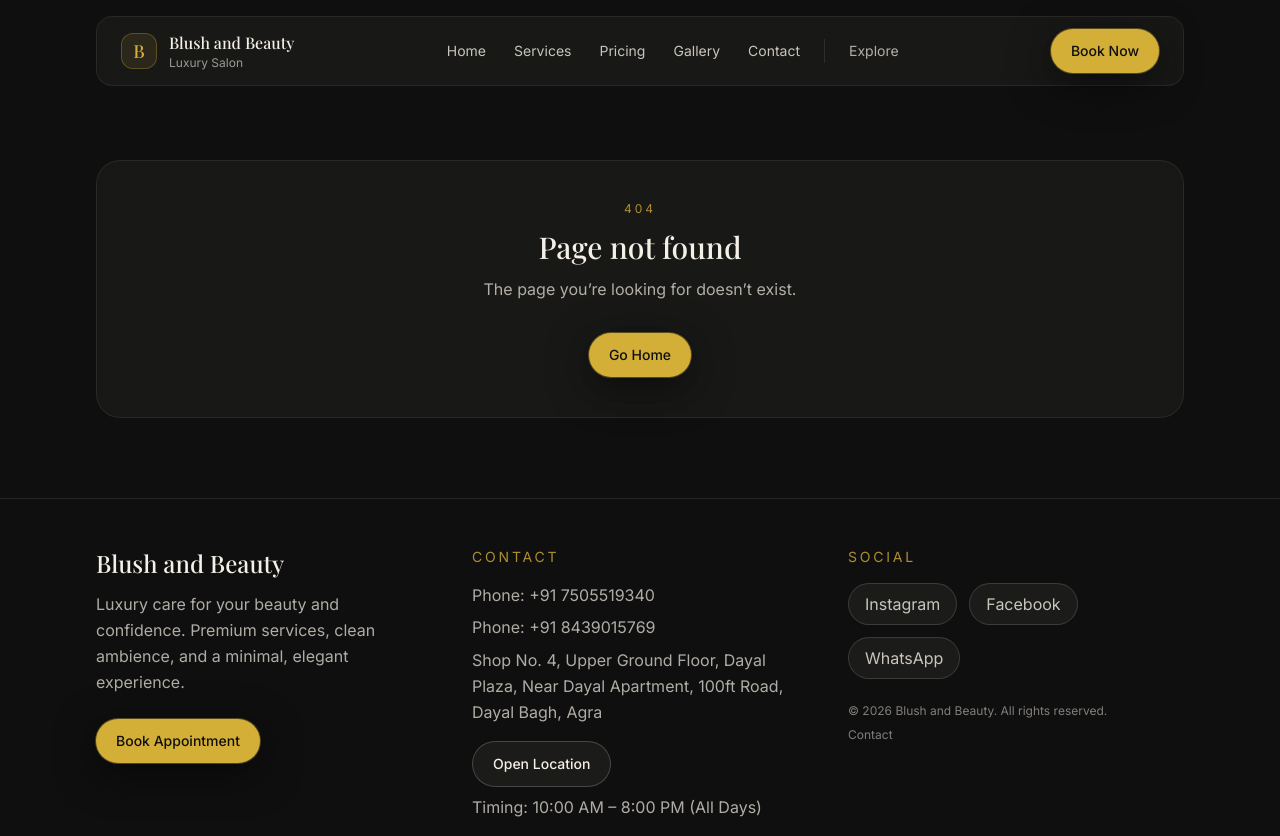
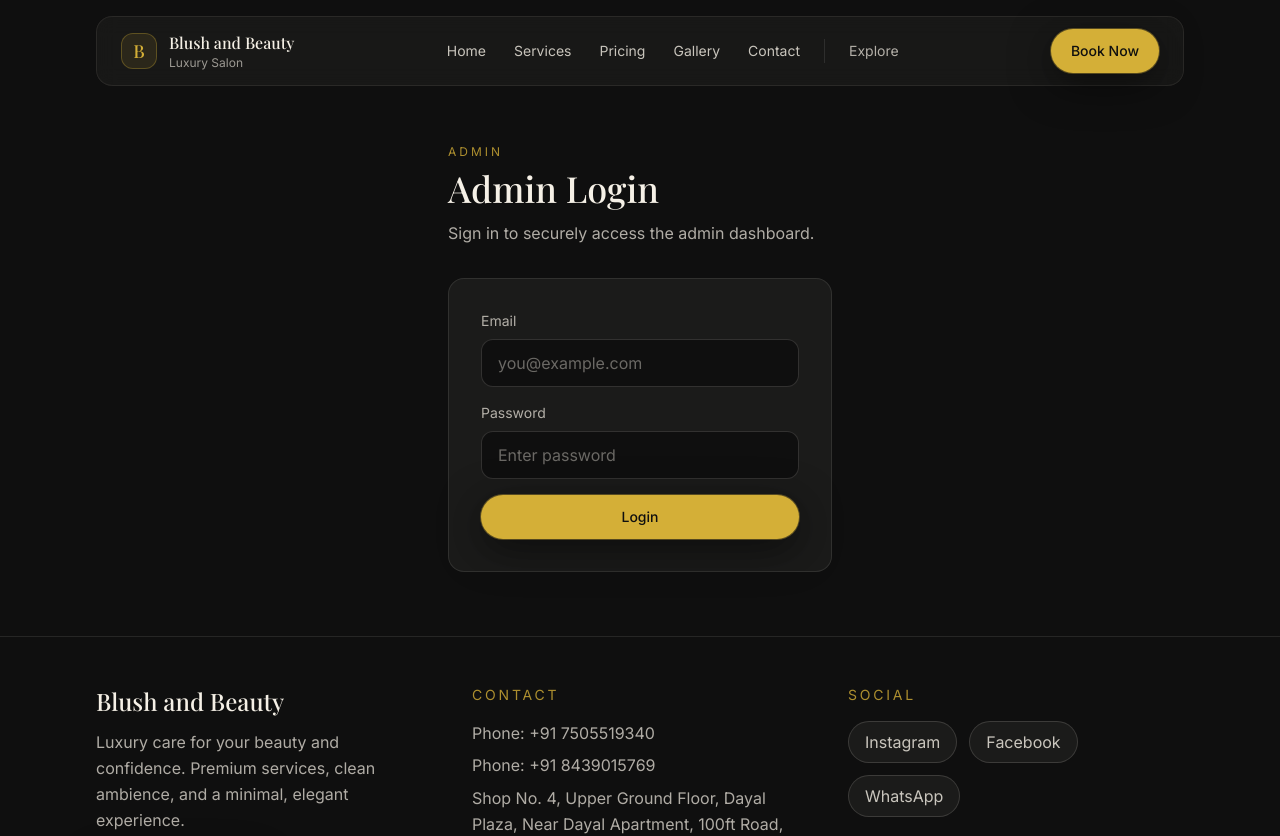
Before and after one commit to arpankaushal1234567777-ctrl/shopsite, a React (Vite) app: page /admin-login in a window 1280 px wide. Shown: the top 836 px of the page. Built offline with nearby package versions, Linux system fonts and the light colour scheme.

Commit message:
admin login

```diff
--- a/src/App.jsx
+++ b/src/App.jsx
@@ -1,7 +1,9 @@
-import { Route, Routes } from "react-router-dom";
+import { useEffect, useState } from "react";
+import { Navigate, Route, Routes } from "react-router-dom";
 import Navbar from "./components/Navbar.jsx";
 import Footer from "./components/Footer.jsx";
 import ScrollToTop from "./components/ScrollToTop.jsx";
+import { supabase } from "./lib/supabase.js";
 import Home from "./pages/Home.jsx";
 import Services from "./pages/Services.jsx";
 import Pricing from "./pages/Pricing.jsx";
@@ -9,8 +11,72 @@ import Gallery from "./pages/Gallery.jsx";
 import Contact from "./pages/Contact.jsx";
 import BookAppointment from "./pages/BookAppointment.jsx";
 import Admin from "./pages/Admin.jsx";
+import AdminLogin from "./pages/AdminLogin.jsx";
 import ManageBooking from "./pages/ManageBooking.jsx";
 import NotFound from "./pages/NotFound.jsx";
+
+const ADMIN_EMAIL = "your-email@gmail.com";
+
+function ProtectedAdminRoute({ children }) {
+  const [isChecking, setIsChecking] = useState(true);
+  const [isAllowed, setIsAllowed] = useState(false);
+
+  useEffect(() => {
+    let isActive = true;
+
+    async function checkSession() {
+      const { data } = await supabase.auth.getSession();
+      const sessionEmail = data.session?.user?.email ?? "";
+
+      if (!isActive) {
+        return;
+      }
+
+      if (data.session && sessionEmail !== ADMIN_EMAIL) {
+        await supabase.auth.signOut();
+        setIsAllowed(false);
+        setIsChecking(false);
+        return;
+      }
+
+      setIsAllowed(Boolean(data.session) && sessionEmail === ADMIN_EMAIL);
+      setIsChecking(false);
+    }
+
+    checkSession();
+
+    const {
+      data: { subscription },
+    } = supabase.auth.onAuthStateChange(async (_event, session) => {
+      const sessionEmail = session?.user?.email ?? "";
+
+      if (session && sessionEmail !== ADMIN_EMAIL) {
+        await supabase.auth.signOut();
+        setIsAllowed(false);
+        setIsChecking(false);
+        return;
+      }
+
+      setIsAllowed(Boolean(session) && sessionEmail === ADMIN_EMAIL);
+      setIsChecking(false);
+    });
+
+    return () => {
+      isActive = false;
+      subscription.unsubscribe();
+    };
+  }, []);
+
+  if (isChecking) {
+    return <div className="px-4 py-16 text-center text-beige/70">Loading...</div>;
+  }
+
+  if (!isAllowed) {
+    return <Navigate to="/admin-login" replace />;
+  }
+
+  return children;
+}
 
 export default function App() {
   return (
@@ -25,7 +91,15 @@ export default function App() {
           <Route path="/gallery" element={<Gallery />} />
           <Route path="/contact" element={<Contact />} />
           <Route path="/book" element={<BookAppointment />} />
-          <Route path="/admin" element={<Admin />} />
+          <Route path="/admin-login" element={<AdminLogin />} />
+          <Route
+            path="/admin"
+            element={
+              <ProtectedAdminRoute>
+                <Admin />
+              </ProtectedAdminRoute>
+            }
+          />
           <Route path="/manage-booking" element={<ManageBooking />} />
           <Route path="*" element={<NotFound />} />
         </Routes>
--- a/src/pages/Admin.jsx
+++ b/src/pages/Admin.jsx
@@ -1,4 +1,6 @@
 import { useEffect, useMemo, useState } from "react";
+import { useNavigate } from "react-router-dom";
+import Button from "../components/Button.jsx";
 import Reveal from "../components/Reveal.jsx";
 import SectionHeading from "../components/SectionHeading.jsx";
 import Card from "../components/Card.jsx";
@@ -63,6 +65,7 @@ function getTodayDateString() {
 }
 
 export default function Admin() {
+  const navigate = useNavigate();
   const [appointments, setAppointments] = useState([]);
   const [isLoading, setIsLoading] = useState(true);
   const [busyAppointmentId, setBusyAppointmentId] = useState("");
@@ -288,14 +291,24 @@ export default function Admin() {
     setBusyGalleryFileName("");
   }
 
+  async function handleLogout() {
+    await supabase.auth.signOut();
+    navigate("/admin-login", { replace: true });
+  }
+
   return (
     <div className="py-12 sm:py-16">
       <div className="mx-auto max-w-6xl px-4 sm:px-6 lg:px-8">
-        <SectionHeading
-          eyebrow="Admin"
-          title="Admin Dashboard"
-          subtitle="View the latest appointment requests in one place."
-        />
+        <div className="flex items-end justify-between gap-6 flex-wrap">
+          <SectionHeading
+            eyebrow="Admin"
+            title="Admin Dashboard"
+            subtitle="View the latest appointment requests in one place."
+          />
+          <Button type="button" variant="ghost" onClick={handleLogout}>
+            Logout
+          </Button>
+        </div>
 
         <Reveal className="mt-10">
           <div className="grid gap-4 sm:grid-cols-2 xl:grid-cols-4">
--- /dev/null
+++ b/src/pages/AdminLogin.jsx
@@ -0,0 +1,115 @@
+import { useEffect, useState } from "react";
+import { Navigate, useNavigate } from "react-router-dom";
+import Button from "../components/Button.jsx";
+import Card from "../components/Card.jsx";
+import SectionHeading from "../components/SectionHeading.jsx";
+import { supabase } from "../lib/supabase.js";
+
+const ADMIN_EMAIL = "your-email@gmail.com";
+
+export default function AdminLogin() {
+  const navigate = useNavigate();
+  const [email, setEmail] = useState("");
+  const [password, setPassword] = useState("");
+  const [errorMessage, setErrorMessage] = useState("");
+  const [isSubmitting, setIsSubmitting] = useState(false);
+  const [hasSession, setHasSession] = useState(false);
+  const [isCheckingSession, setIsCheckingSession] = useState(true);
+
+  useEffect(() => {
+    supabase.auth.getSession().then(({ data }) => {
+      const sessionEmail = data.session?.user?.email ?? "";
+      setHasSession(sessionEmail === ADMIN_EMAIL);
+      setIsCheckingSession(false);
+    });
+  }, []);
+
+  async function handleSubmit(e) {
+    e.preventDefault();
+    setIsSubmitting(true);
+    setErrorMessage("");
+
+    const { data, error } = await supabase.auth.signInWithPassword({
+      email,
+      password,
+    });
+
+    if (error) {
+      setErrorMessage(error.message);
+      setIsSubmitting(false);
+      return;
+    }
+
+    const userEmail = data.user?.email ?? "";
+    if (userEmail !== ADMIN_EMAIL) {
+      await supabase.auth.signOut();
+      setErrorMessage("This account is not allowed to access admin.");
+      setIsSubmitting(false);
+      return;
+    }
+
+    navigate("/admin", { replace: true });
+  }
+
+  if (isCheckingSession) {
+    return (
+      <div className="py-16">
+        <div className="mx-auto max-w-md px-4 sm:px-6 lg:px-8 text-center text-beige/70">
+          Loading...
+        </div>
+      </div>
+    );
+  }
+
+  if (hasSession) {
+    return <Navigate to="/admin" replace />;
+  }
+
+  return (
+    <div className="py-12 sm:py-16">
+      <div className="mx-auto max-w-md px-4 sm:px-6 lg:px-8">
+        <SectionHeading
+          eyebrow="Admin"
+          title="Admin Login"
+          subtitle="Sign in to securely access the admin dashboard."
+        />
+
+        <Card className="mt-8 p-8">
+          <form className="grid gap-4" onSubmit={handleSubmit}>
+            <label className="grid gap-2">
+              <span className="text-sm text-beige/70">Email</span>
+              <input
+                type="email"
+                value={email}
+                onChange={(e) => setEmail(e.target.value)}
+                className="h-12 rounded-xl bg-ink border border-beige/15 px-4 text-beige placeholder:text-beige/40 focus:outline-none focus:ring-2 focus:ring-gold/50"
+                placeholder="you@example.com"
+                required
+              />
+            </label>
+
+            <label className="grid gap-2">
+              <span className="text-sm text-beige/70">Password</span>
+              <input
+                type="password"
+                value={password}
+                onChange={(e) => setPassword(e.target.value)}
+                className="h-12 rounded-xl bg-ink border border-beige/15 px-4 text-beige placeholder:text-beige/40 focus:outline-none focus:ring-2 focus:ring-gold/50"
+                placeholder="Enter password"
+                required
+              />
+            </label>
+
+            {errorMessage ? (
+              <p className="text-sm text-red-300">{errorMessage}</p>
+            ) : null}
+
+            <Button type="submit" disabled={isSubmitting}>
+              {isSubmitting ? "Signing in..." : "Login"}
+            </Button>
+          </form>
+        </Card>
+      </div>
+    </div>
+  );
+}
```
Also changed, not shown: 5 other files (tests, documents, lock files or other folders).
